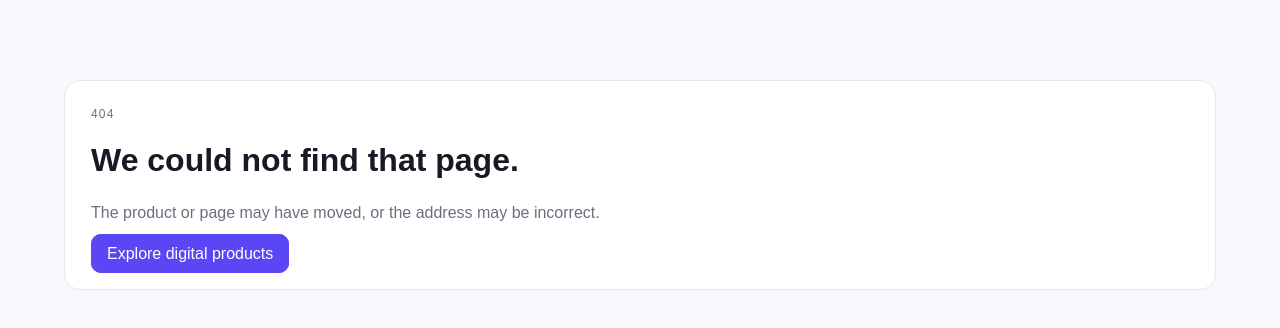
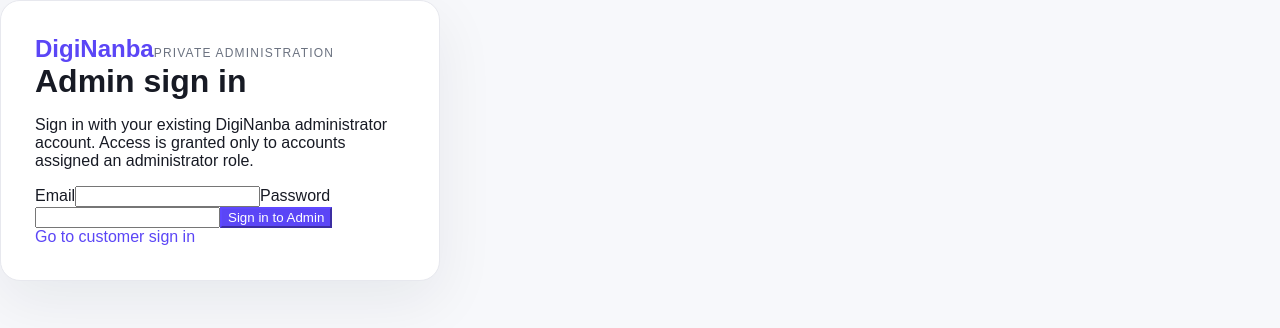
Before and after one commit to agnengineeringselectricals-crypto/diginanba, a Next.js app: page /admin/login in a window 1280 px wide. Before the commit this address had no page. Shown: the top 328 px of the page. Built offline with nearby package versions, Linux system fonts and the light colour scheme.

Commit message:
Restore admin login and populate dashboard summary (#4)
* Add dedicated admin sign-in page

* Make admin dashboard show live database summary

```diff
--- /dev/null
+++ b/app/admin/login/page.tsx
@@ -0,0 +1,61 @@
+'use client';
+
+import { FormEvent, useState } from 'react';
+import { signIn } from 'next-auth/react';
+import Link from 'next/link';
+import { useRouter } from 'next/navigation';
+
+export default function AdminLoginPage() {
+  const router = useRouter();
+  const [email, setEmail] = useState('');
+  const [password, setPassword] = useState('');
+  const [error, setError] = useState('');
+  const [loading, setLoading] = useState(false);
+
+  async function submit(event: FormEvent<HTMLFormElement>) {
+    event.preventDefault();
+    setLoading(true);
+    setError('');
+    try {
+      const result = await signIn('credentials', {
+        email,
+        password,
+        redirect: false,
+      });
+      if (!result?.ok) {
+        setError('Sign-in failed. Check your email and password, then try again.');
+        return;
+      }
+      router.replace('/admin');
+      router.refresh();
+    } catch {
+      setError('Unable to sign in right now. Please try again.');
+    } finally {
+      setLoading(false);
+    }
+  }
+
+  return (
+    <main className="auth-shell">
+      <form className="auth-card" onSubmit={submit}>
+        <Link href="/" className="brand">DigiNanba</Link>
+        <span className="eyebrow">PRIVATE ADMINISTRATION</span>
+        <h1>Admin sign in</h1>
+        <p>Sign in with your existing DigiNanba administrator account. Access is granted only to accounts assigned an administrator role.</p>
+        {error && <div className="error" role="alert">{error}</div>}
+        <label>
+          Email
+          <input type="email" value={email} onChange={(event) => setEmail(event.target.value)} required autoComplete="username" />
+        </label>
+        <label>
+          Password
+          <input type="password" value={password} onChange={(event) => setPassword(event.target.value)} required autoComplete="current-password" />
+        </label>
+        <button className="primary" disabled={loading}>
+          {loading ? 'Signing in…' : 'Sign in to Admin'}
+        </button>
+        <div className="auth-foot"><Link href="/login">Go to customer sign in</Link></div>
+      </form>
+    </main>
+  );
+}
```
Also changed, not shown: app/admin/page.tsx (+62 -2 lines).
